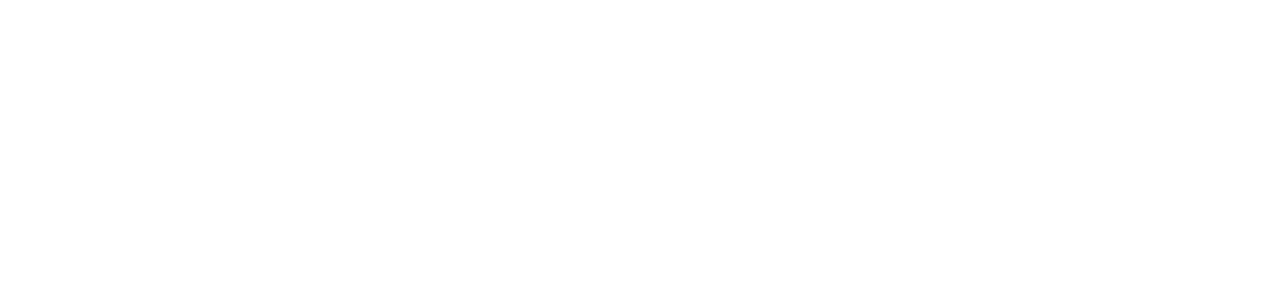
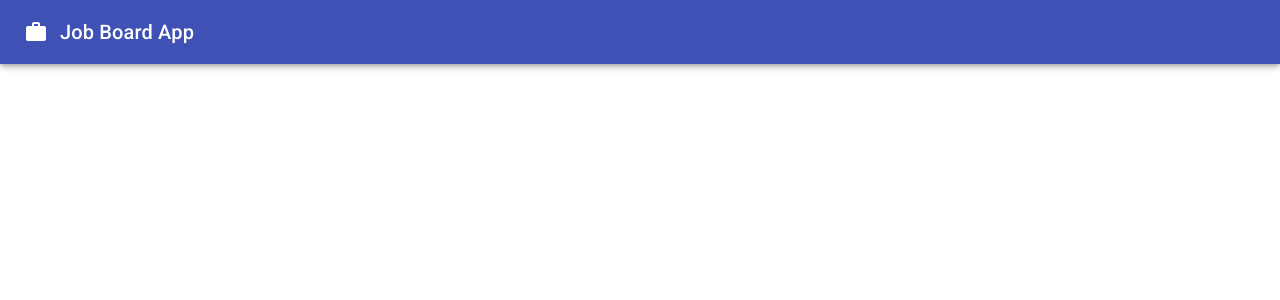
Before and after one commit to dansalahi/fullstack-job-board, a React (Create React App) app in the folder frontend/: page / in a window 1280 px wide. Shown: the top 300 px of the page. Built offline with nearby package versions, Linux system fonts and the light colour scheme.

Commit message:
using navbar in the app.tsx

```diff
--- a/frontend/src/App.tsx
+++ b/frontend/src/App.tsx
@@ -1,10 +1,15 @@
 import React from 'react';
-import './App.css';
+
+import Navbar from './components/navbar'
+
+// import './App.css';
 
 function App() {
   return (
-    <div>
-    </div>
+    <>
+      <Navbar />
+
+    </>
   );
 }
 
```
